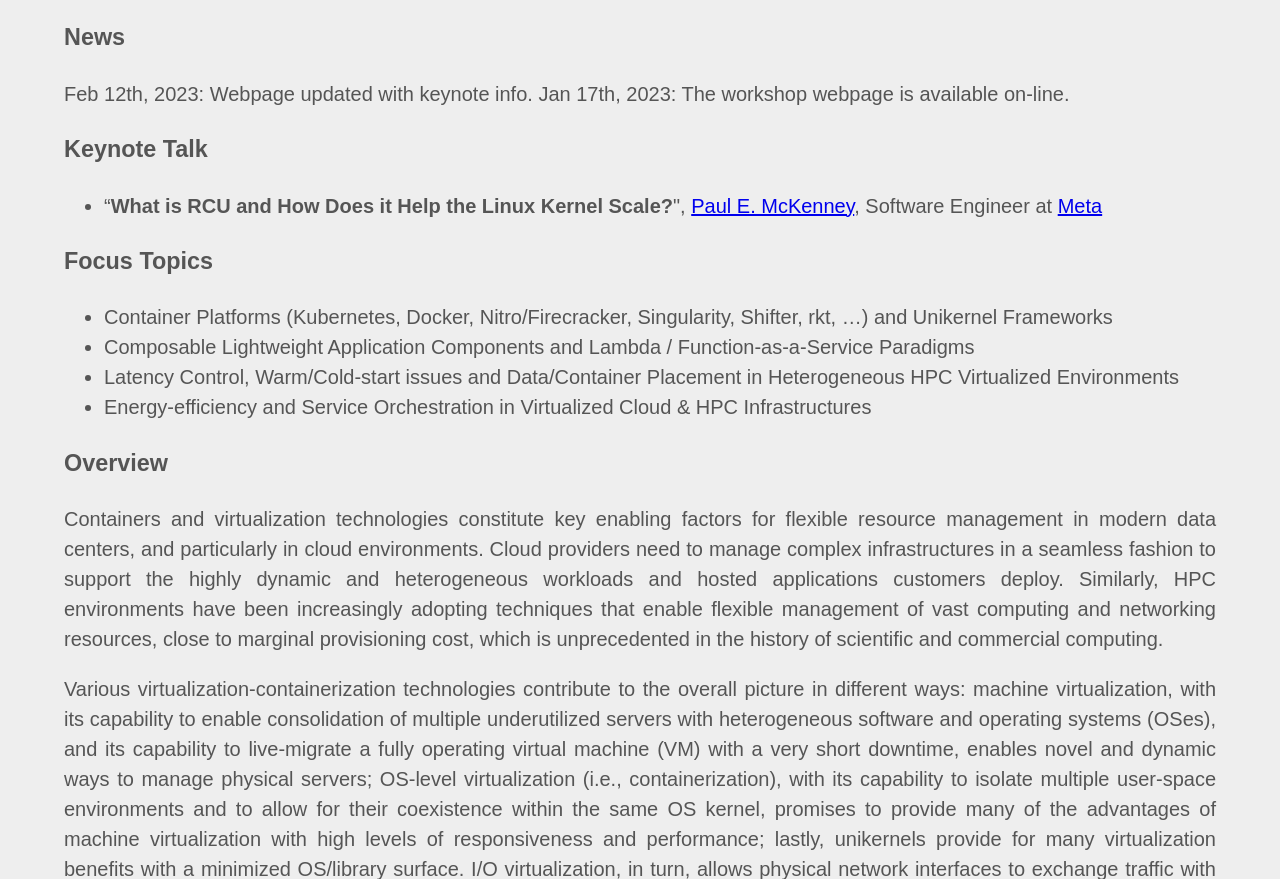
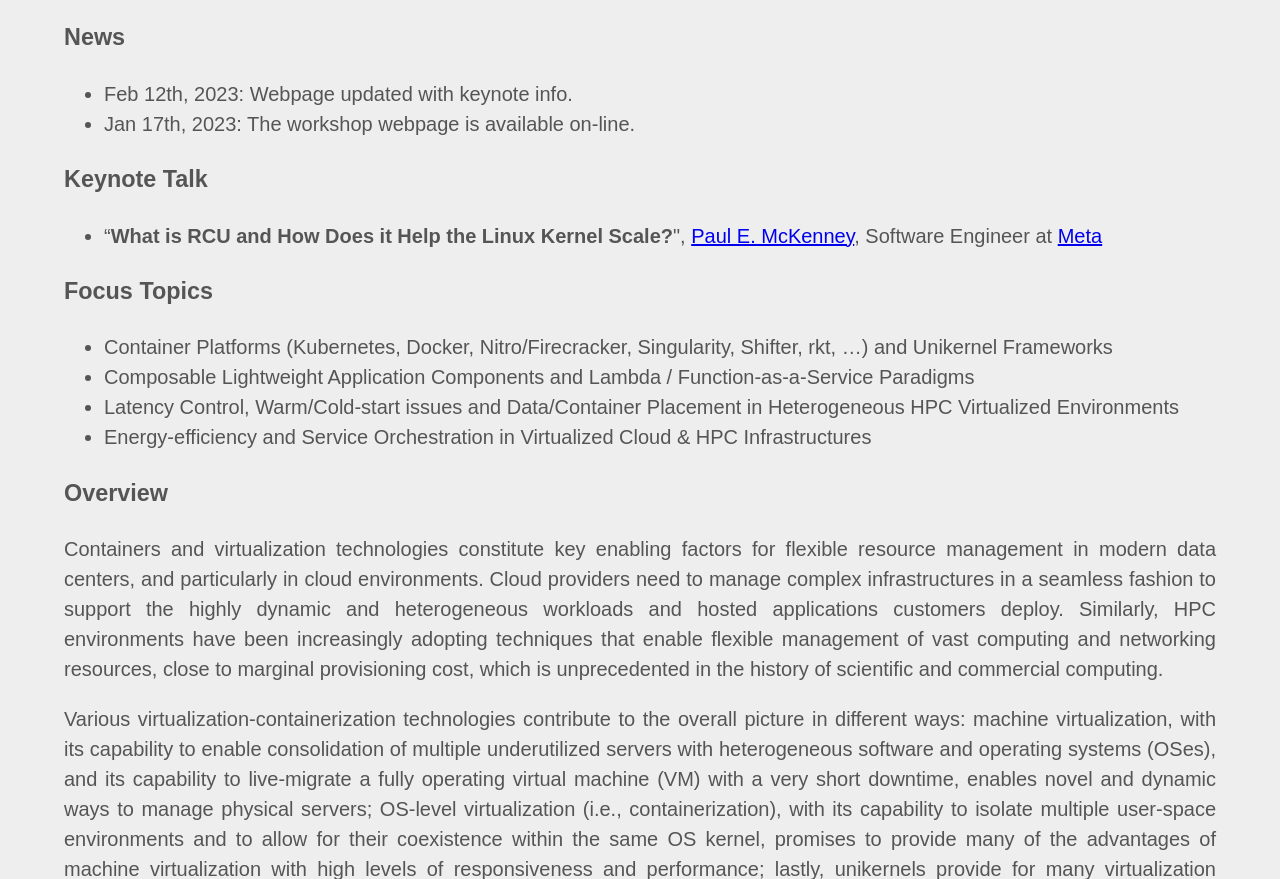
Before and after one commit to vhpc/vhpc.github.io, a plain HTML site: page index.html in a window 1280 px wide. Shown: the part 1198-2077 px from the top of the page. Drawn offline with Linux system fonts and the light colour scheme.

Commit message:
deploy: vhpc/vhpc-website@af2979470de3f36c4e4820f4be4c0441ba2776ec

```diff
--- a/index.html
+++ b/index.html
@@ -4,8 +4,7 @@ challenges posed by virtualization in HPC/Cloud scenarios
 in order to foster discussion,
 collaboration, mutual exchange of knowledge and experience, enabling research
 to ultimately provide novel solutions for virtualized computing systems of
-tomorrow.</p><h3 id=news>News</h3><p>Feb 12th, 2023: Webpage updated with keynote info.
-Jan 17th, 2023: The workshop webpage is available on-line.</p><h3 id=keynote-talk>Keynote Talk</h3><ul><li>&ldquo;<strong>What is RCU and How Does it Help the Linux Kernel Scale?</strong>", <a href=http://www.rdrop.com/~paulmck/>Paul E. McKenney</a>, Software Engineer at <a href=https://www.meta.com/>Meta</a></li></ul><h3 id=focus-topics>Focus Topics</h3><ul><li>Container Platforms (Kubernetes, Docker, Nitro/Firecracker, Singularity, Shifter, rkt, &mldr;) and Unikernel Frameworks</li><li>Composable Lightweight Application Components and Lambda / Function-as-a-Service Paradigms</li><li>Latency Control, Warm/Cold-start issues and Data/Container Placement in Heterogeneous HPC Virtualized Environments</li><li>Energy-efficiency and Service Orchestration in Virtualized Cloud & HPC Infrastructures</li></ul><h3 id=overview>Overview</h3><p>Containers and virtualization technologies constitute key enabling factors for flexible
+tomorrow.</p><h3 id=news>News</h3><ul><li>Feb 12th, 2023: Webpage updated with keynote info.</li><li>Jan 17th, 2023: The workshop webpage is available on-line.</li></ul><h3 id=keynote-talk>Keynote Talk</h3><ul><li>&ldquo;<strong>What is RCU and How Does it Help the Linux Kernel Scale?</strong>", <a href=http://www.rdrop.com/~paulmck/>Paul E. McKenney</a>, Software Engineer at <a href=https://www.meta.com/>Meta</a></li></ul><h3 id=focus-topics>Focus Topics</h3><ul><li>Container Platforms (Kubernetes, Docker, Nitro/Firecracker, Singularity, Shifter, rkt, &mldr;) and Unikernel Frameworks</li><li>Composable Lightweight Application Components and Lambda / Function-as-a-Service Paradigms</li><li>Latency Control, Warm/Cold-start issues and Data/Container Placement in Heterogeneous HPC Virtualized Environments</li><li>Energy-efficiency and Service Orchestration in Virtualized Cloud & HPC Infrastructures</li></ul><h3 id=overview>Overview</h3><p>Containers and virtualization technologies constitute key enabling factors for flexible
 resource management in modern data centers, and particularly in cloud environments.
 Cloud providers need to manage complex infrastructures in a seamless fashion to
 support the highly dynamic and heterogeneous workloads and hosted applications
```
